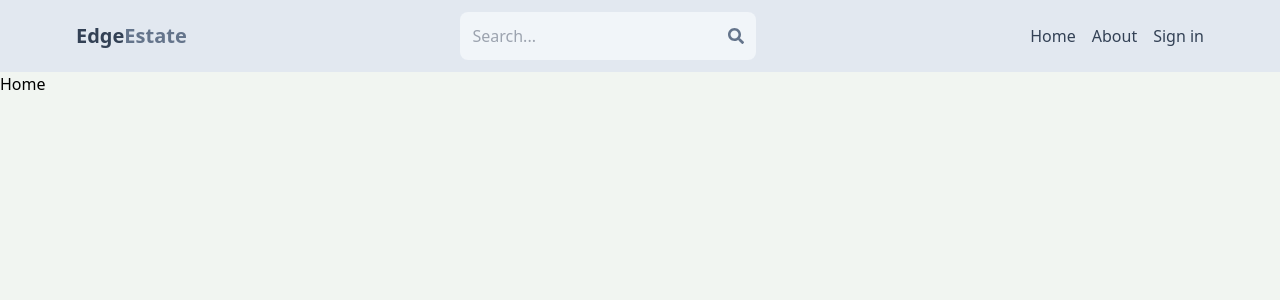
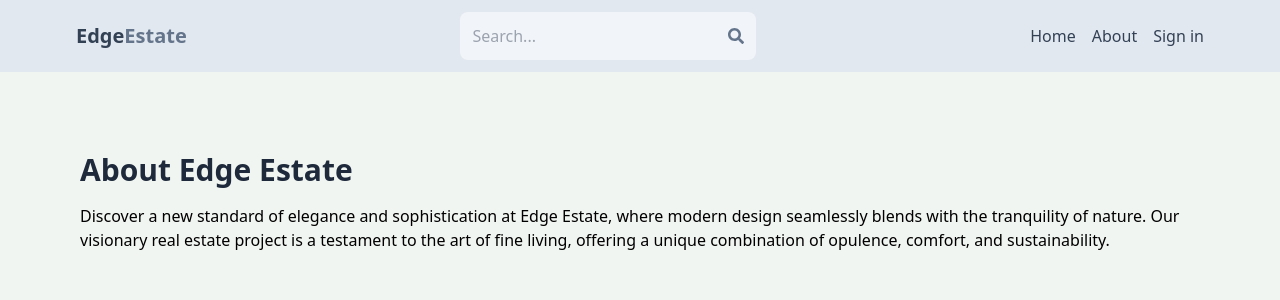
Before and after one commit to AgNamare/Real-Estate-Application, a React (Vite) app in the folder client/: page /about in a window 1280 px wide. Shown: the top 300 px of the page. Built offline with nearby package versions, Linux system fonts and the light colour scheme; no server answers.

Commit message:
Complete About Page

```diff
--- a/client/index.html
+++ b/client/index.html
@@ -2,9 +2,8 @@
 <html lang="en">
   <head>
     <meta charset="UTF-8" />
-    <link rel="icon" type="image/svg+xml" href="/vite.svg" />
     <meta name="viewport" content="width=device-width, initial-scale=1.0" />
-    <title>Vite /.,aksad;dlk+ React</title>
+    <title>Edge Estate</title>
   </head>
   <body>
     <div id="root"></div>
--- a/client/src/pages/About.jsx
+++ b/client/src/pages/About.jsx
@@ -1,9 +1,9 @@
-import React from 'react'
-
 export default function About() {
   return (
-    <div>
-      Home
+    <div className="py-20 px-4 max-w-6xl mx-auto">
+      <h1 className="text-3xl font-bold mb-4 text-slate-800
+      ">About Edge Estate</h1>
+      <p className="mb-4 text slate-800">Discover a new standard of elegance and sophistication at Edge Estate, where modern design seamlessly blends with the tranquility of nature. Our visionary real estate project is a testament to the art of fine living, offering a unique combination of opulence, comfort, and sustainability.</p>
     </div>
   )
 }
```
